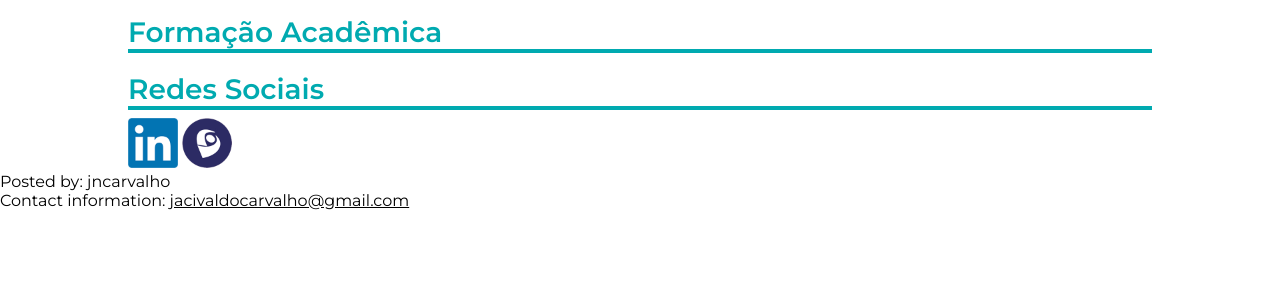
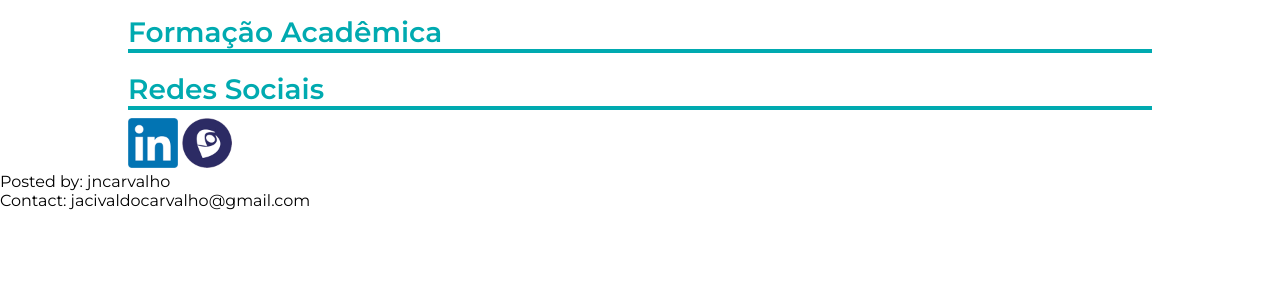
Before and after one commit to jacivaldocarvalho/jndevopsLab, a Flask app: page / in a window 1280 px wide. Shown: the part 394-694 px from the top of the page. Run offline with Flask 2, Linux system fonts and the light colour scheme.

Commit message:
update index

```diff
--- a/templates/index.html
+++ b/templates/index.html
@@ -45,8 +45,8 @@
 </body>
 
  <footer>
-   <div class="footer"> Posted by: jncarvalho </div>
-   <div class="footer"> Contact information: <a href="jacivaldocarvalho@gmail.com"> jacivaldocarvalho@gmail.com  </div>
+   <div class="devops-path path"> Posted by: jncarvalho </div>
+   <div class="devops-path path"> Contact: jacivaldocarvalho@gmail.com  </div>
 </footer>
 
 </html>
```
